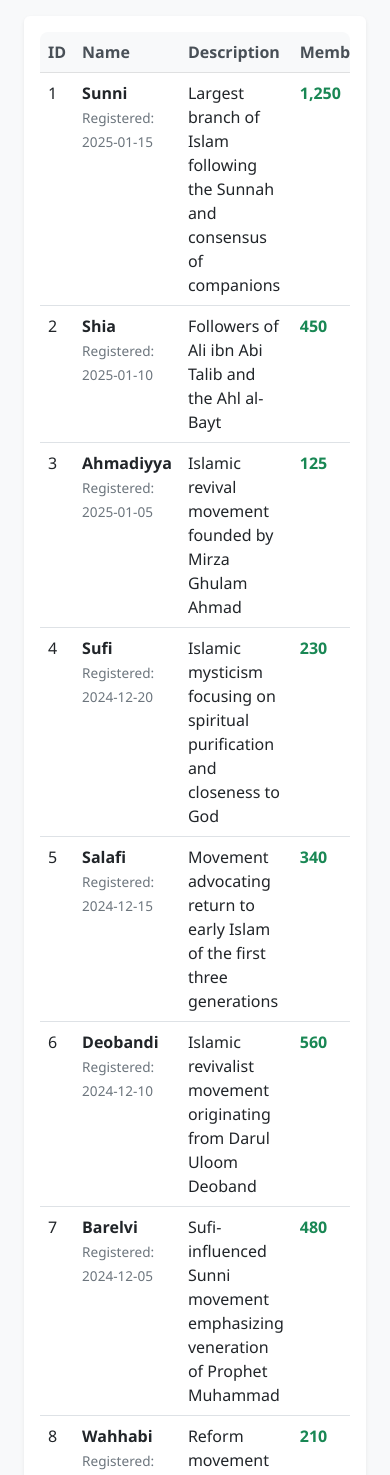
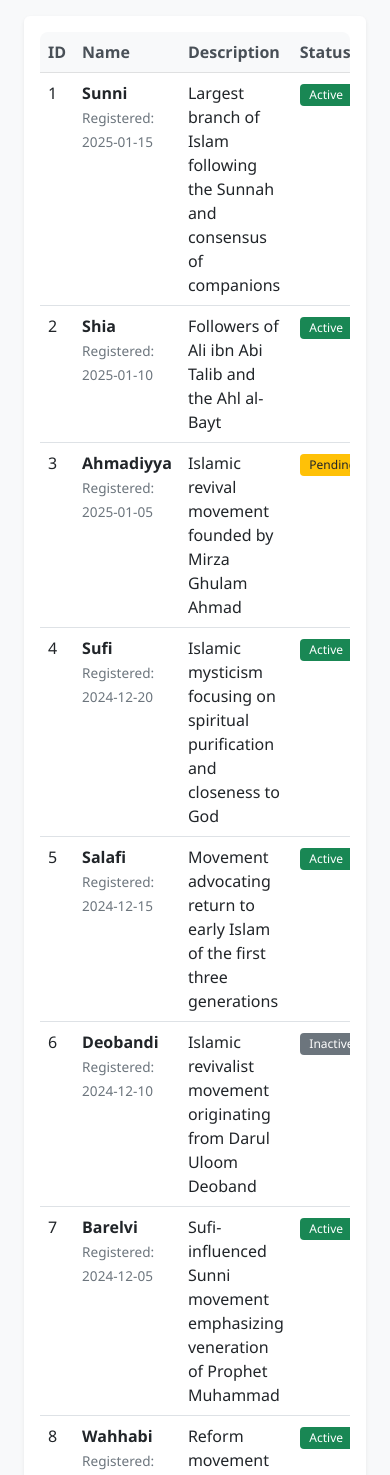
Before and after one commit to Satyam-singh-07/AL-Sidra-UI, a plain HTML site: page communities.html in a window 390 px wide. Shown: the part 124-1599 px from the top of the page. Drawn offline with nearby package versions, Linux system fonts and the light colour scheme.

Commit message:
initailly commit

```diff
--- a/communities.html
+++ b/communities.html
@@ -37,7 +37,7 @@
                                         <th>ID</th>
                                         <th>Name</th>
                                         <th>Description</th>
-                                        <th>Members</th>
+                                        <!-- <th>Members</th> -->
                                         <th>Status</th>
                                         <th>Actions</th>
                                     </tr>
@@ -51,7 +51,7 @@
                                             <span class="community-stats">Registered: 2025-01-15</span>
                                         </td>
                                         <td>Largest branch of Islam following the Sunnah and consensus of companions</td>
-                                        <td><span class="member-count">1,250</span></td>
+                                        <!-- <td><span class="member-count">1,250</span></td> -->
                                         <td><span class="badge bg-success">Active</span></td>
                                         <td class="table-actions">
                                             <button class="btn btn-sm btn-outline-primary" data-bs-toggle="modal" data-bs-target="#editCommunityModal">
@@ -69,7 +69,7 @@
                                             <span class="community-stats">Registered: 2025-01-10</span>
                                         </td>
                                         <td>Followers of Ali ibn Abi Talib and the Ahl al-Bayt</td>
-                                        <td><span class="member-count">450</span></td>
+                                        <!-- <td><span class="member-count">450</span></td> -->
                                         <td><span class="badge bg-success">Active</span></td>
                                         <td class="table-actions">
                                             <button class="btn btn-sm btn-outline-primary" data-bs-toggle="modal" data-bs-target="#editCommunityModal">
@@ -87,7 +87,7 @@
                                             <span class="community-stats">Registered: 2025-01-05</span>
                                         </td>
                                         <td>Islamic revival movement founded by Mirza Ghulam Ahmad</td>
-                                        <td><span class="member-count">125</span></td>
+                                        <!-- <td><span class="member-count">125</span></td> -->
                                         <td><span class="badge bg-warning text-dark">Pending</span></td>
                                         <td class="table-actions">
                                             <button class="btn btn-sm btn-outline-primary" data-bs-toggle="modal" data-bs-target="#editCommunityModal">
@@ -105,7 +105,7 @@
                                             <span class="community-stats">Registered: 2024-12-20</span>
                                         </td>
                                         <td>Islamic mysticism focusing on spiritual purification and closeness to God</td>
-                                        <td><span class="member-count">230</span></td>
+                                        <!-- <td><span class="member-count">230</span></td> -->
                                         <td><span class="badge bg-success">Active</span></td>
                                         <td class="table-actions">
                                             <button class="btn btn-sm btn-outline-primary" data-bs-toggle="modal" data-bs-target="#editCommunityModal">
@@ -123,7 +123,7 @@
                                             <span class="community-stats">Registered: 2024-12-15</span>
                                         </td>
                                         <td>Movement advocating return to early Islam of the first three generations</td>
-                                        <td><span class="member-count">340</span></td>
+                                        <!-- <td><span class="member-count">340</span></td> -->
                                         <td><span class="badge bg-success">Active</span></td>
                                         <td class="table-actions">
                                             <button class="btn btn-sm btn-outline-primary" data-bs-toggle="modal" data-bs-target="#editCommunityModal">
@@ -141,7 +141,7 @@
                                             <span class="community-stats">Registered: 2024-12-10</span>
                                         </td>
                                         <td>Islamic revivalist movement originating from Darul Uloom Deoband</td>
-                                        <td><span class="member-count">560</span></td>
+                                        <!-- <td><span class="member-count">560</span></td> -->
                                         <td><span class="badge bg-secondary">Inactive</span></td>
                                         <td class="table-actions">
                                             <button class="btn btn-sm btn-outline-primary" data-bs-toggle="modal" data-bs-target="#editCommunityModal">
@@ -159,7 +159,7 @@
                                             <span class="community-stats">Registered: 2024-12-05</span>
                                         </td>
                                         <td>Sufi-influenced Sunni movement emphasizing veneration of Prophet Muhammad</td>
-                                        <td><span class="member-count">480</span></td>
+                                        <!-- <td><span class="member-count">480</span></td> -->
                                         <td><span class="badge bg-success">Active</span></td>
                                         <td class="table-actions">
                                             <button class="btn btn-sm btn-outline-primary" data-bs-toggle="modal" data-bs-target="#editCommunityModal">
@@ -177,7 +177,7 @@
                                             <span class="community-stats">Registered: 2024-11-30</span>
                                         </td>
                                         <td>Reform movement advocating purification of Islam from innovations</td>
-                                        <td><span class="member-count">210</span></td>
+                                        <!-- <td><span class="member-count">210</span></td> -->
                                         <td><span class="badge bg-success">Active</span></td>
                                         <td class="table-actions">
                                             <button class="btn btn-sm btn-outline-primary" data-bs-toggle="modal" data-bs-target="#editCommunityModal">
@@ -218,10 +218,10 @@
                             <textarea class="form-control" rows="3" placeholder="Enter community description"></textarea>
                         </div>
                         <div class="row">
-                            <div class="col-md-6 mb-3">
+                            <!-- <div class="col-md-6 mb-3">
                                 <label class="form-label">Total Members</label>
                                 <input type="number" class="form-control" value="0" min="0">
-                            </div>
+                            </div> -->
                             <div class="col-md-6 mb-3">
                                 <label class="form-label">Status</label>
                                 <select class="form-select">
@@ -264,10 +264,10 @@
                             <textarea class="form-control" rows="3">Largest branch of Islam following the Sunnah and consensus of companions</textarea>
                         </div>
                         <div class="row">
-                            <div class="col-md-6 mb-3">
+                            <!-- <div class="col-md-6 mb-3">
                                 <label class="form-label">Total Members</label>
                                 <input type="number" class="form-control" value="1250" min="0">
-                            </div>
+                            </div> -->
                             <div class="col-md-6 mb-3">
                                 <label class="form-label">Status</label>
                                 <select class="form-select">
@@ -304,7 +304,7 @@
                     <div class="alert alert-warning mt-3 mb-0">
                         <strong>Community:</strong> Sunni<br>
                         <strong>ID:</strong> 1<br>
-                        <strong>Members:</strong> 1,250
+                        <!-- <strong>Members:</strong> 1,250 -->
                     </div>
                 </div>
                 <div class="modal-footer">
```
